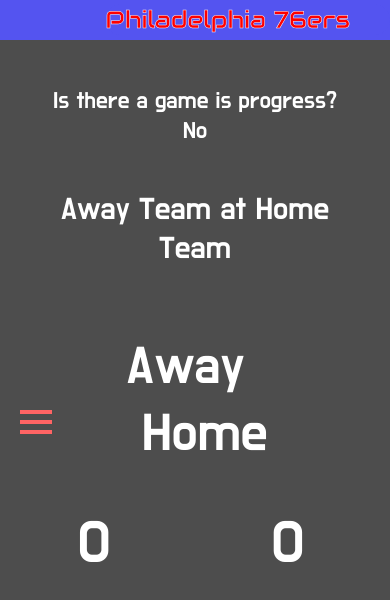
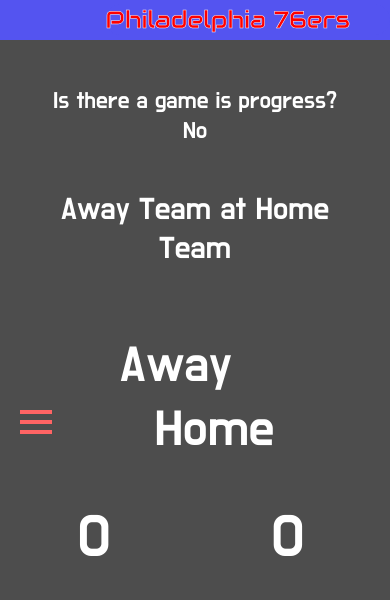
Before and after one commit to jordangregson/SixersStats, a plain HTML site: page index.html in a window 390 px wide. Drawn offline with Linux system fonts and the light colour scheme; no server answers.

Commit message:
Update score-styles.css

```diff
--- a/score-styles.css
+++ b/score-styles.css
@@ -93,27 +93,24 @@
     #home {
         background-color: #4D4D4D;
 
-        font-size: 40pt;
+        font-size: 13vw;
 
         position: relative;
         top: 20vw;
+        left: 5vw;
 
-        margin-top: 10vw;
-        margin-left: 15vw;
-        margin-right: 10vw;
     }
 
     #away {
         background-color: #4D4D4D;
 
-        font-size: 40pt;
+        font-size: 13vw;
 
         position: relative;
         top: 20vw;
+        right: 5vw;
 
-        margin-top: 10vw;
-        margin-left: 10vw;
-        margin-right: 15vw;
+
     }
 
     #home-score {
```
